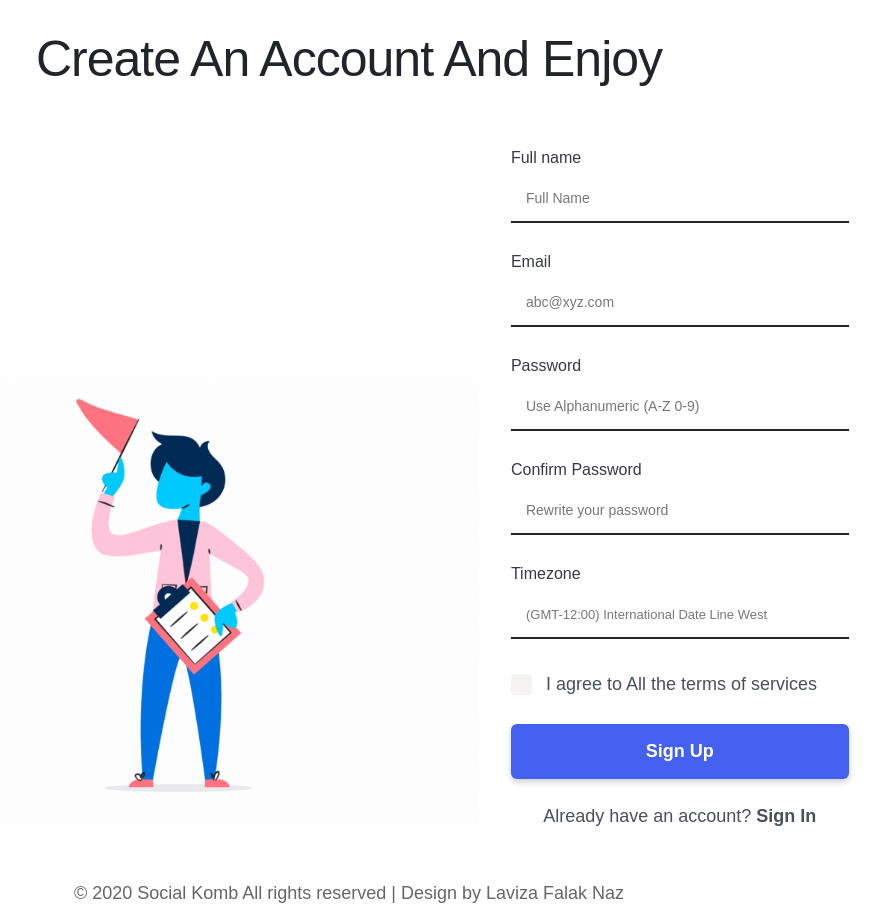
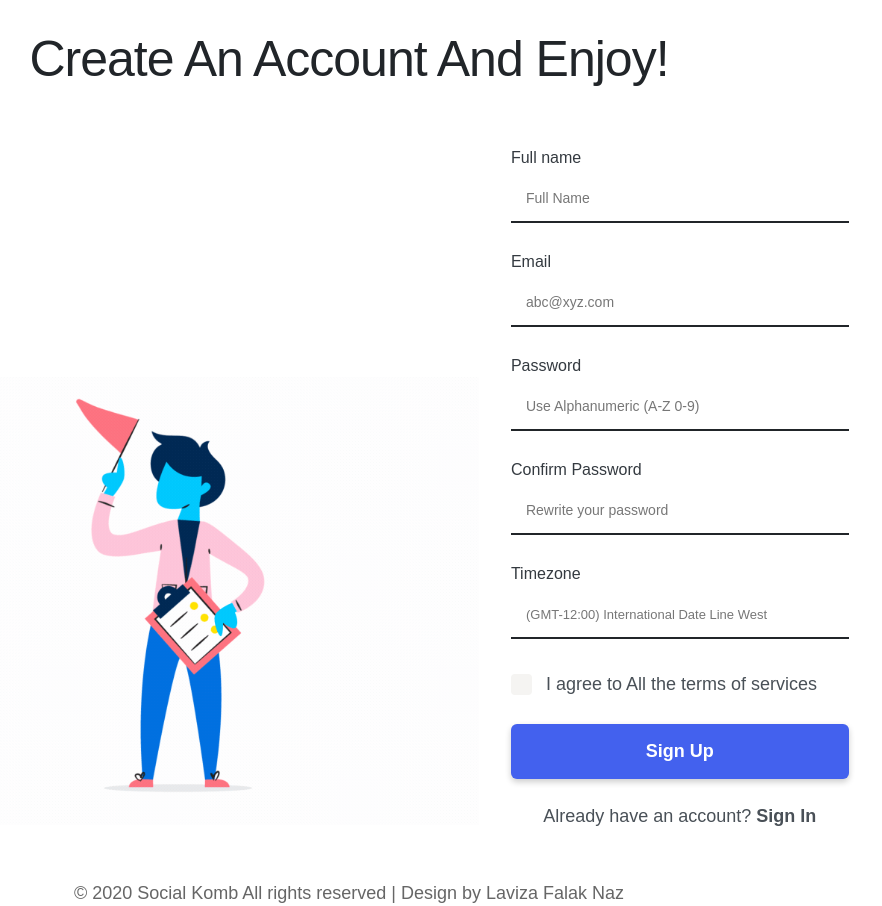
Before and after one commit to LavizaFalakNaz/SigninPage, a plain HTML site: page index.html in a window 1280 px wide. Shown: the whole page, without its empty margins (291-1173 px from the left). Drawn offline with nearby package versions, Linux system fonts and the light colour scheme.

Commit message:
Update index.html

```diff
--- a/index.html
+++ b/index.html
@@ -20,7 +20,7 @@
         <div class="sign-in-form-grid">
             <div class="wrapper">
                 <div class="logo">
-                    <h1><a class="brand-logo" href="index.html"><span>Create an account and Enjoy</span></a></h1>
+                    <h1><a class="brand-logo" href="index.html"><span>Create an account and Enjoy!</span></a></h1>
                 </div>
                 <div class="workinghny-block-grid">
                     <div class="workinghny-left-img align-end">
```
